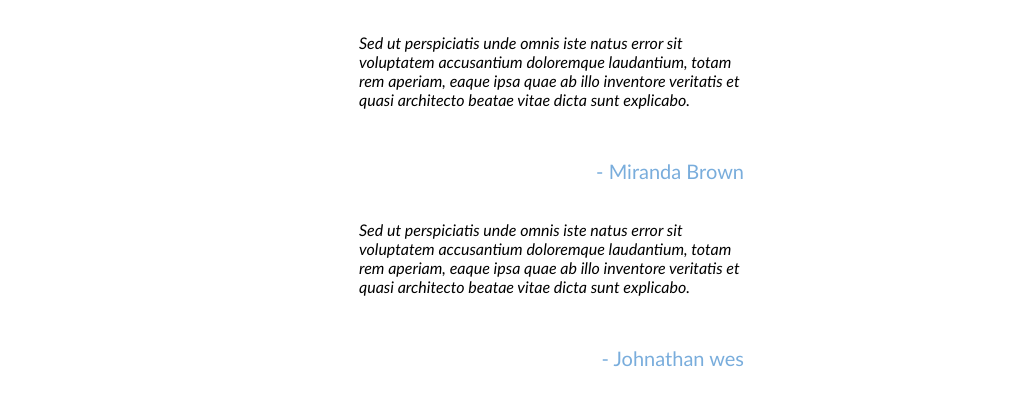
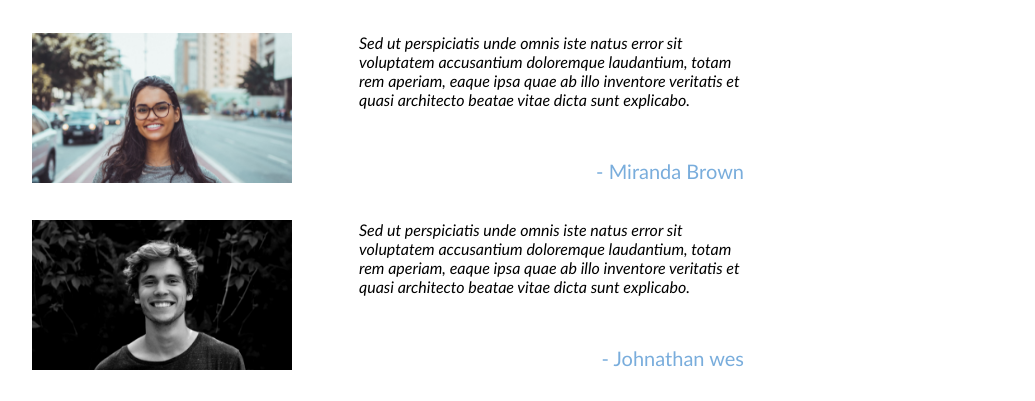
Before and after one commit to N215-fjeufack/homework-five, a website: page about.html in a window 1280 px wide. Shown: the part 551-952 px from the top of the page, without its empty margins (118-1153 px from the left). Drawn offline with nearby package versions, Linux system fonts and the light colour scheme; files that its build step writes are made by us from their sources; the site is published under a folder, as on GitHub Pages, so addresses that start at the root find nothing.

Commit message:
corrected mistake on "img" by removing " / "

```diff
--- a/about.html
+++ b/about.html
@@ -44,7 +44,7 @@
       </div>
 
       <div class="client-box">
-        <div class="image-box"><img src="/images/client-1.png" alt="" /></div>
+        <div class="image-box"><img src="images/client-1.png" alt="" /></div>
         <div class="text-box">
           <div class="client-paragraph">
             Sed ut perspiciatis unde omnis iste natus error sit voluptatem
@@ -56,7 +56,7 @@
         </div>
       </div>
       <div class="client-box">
-        <div class="image-box"><img src="/images/client-2.png" alt="" /></div>
+        <div class="image-box"><img src="images/client-2.png" alt="" /></div>
         <div class="text-box">
           <div class="client-paragraph">
             Sed ut perspiciatis unde omnis iste natus error sit voluptatem
```
